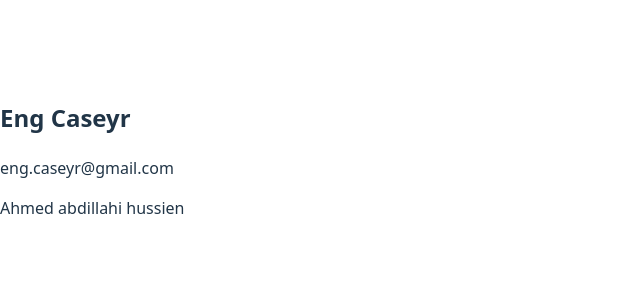
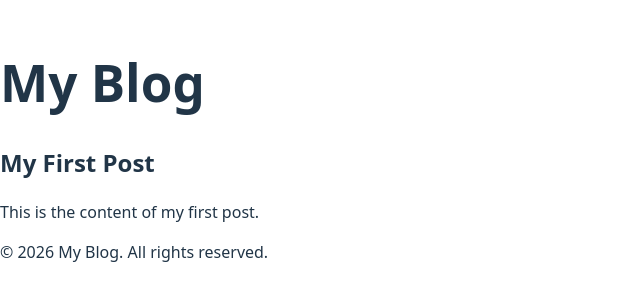
Before and after one commit to Ahmedkaafi7/React-Course, a React (Vite) app: page / in a window 1280 px wide. Shown: the part 250-550 px from the top of the page, without its empty margins (0-640 px from the left). Built offline with nearby package versions, Linux system fonts and the light colour scheme.

Commit message:
Exr2Component&Hierarchy

```diff
--- a/src/App.jsx
+++ b/src/App.jsx
@@ -1,5 +1,6 @@
 import UserCard from "./UserCard";
 import { FullName } from "./UserCard";
+import Blog2 from "./Blog2";
 
 
 function App() {
@@ -7,8 +8,10 @@ function App() {
   return (
     <>
 
-    <UserCard />
-    <  FullName />
+    {/* <UserCard />
+    <  FullName /> */}
+
+    <Blog2 />
      </>
   )
 
--- /dev/null
+++ b/src/Blog2.jsx
@@ -0,0 +1,17 @@
+import Header2 from "./Header2";
+import Post2 from "./Post2";
+import Footer2 from "./Footer2";
+
+const Blog2 = () => {
+  return (
+    <>
+      <Header2 />
+      <main>
+        <Post2 />
+      </main>
+      <Footer2 />
+    </>
+  );
+};
+
+export default Blog2;
--- /dev/null
+++ b/src/Footer2.jsx
@@ -0,0 +1,9 @@
+const Footer2 = () => {
+  return (
+    <footer>
+        <p>&copy; 2026 My Blog. All rights reserved.</p>
+    </footer>
+  );
+};
+
+export default Footer2;
--- /dev/null
+++ b/src/Header2.jsx
@@ -0,0 +1,10 @@
+
+const Header2 = () => {
+  return (
+    <header>
+      <h1>My Blog</h1>
+    </header>
+  );
+};
+
+export default Header2;
--- /dev/null
+++ b/src/Post2.jsx
@@ -0,0 +1,11 @@
+
+const Post2 = () => {
+  return (
+    <article>
+      <h2>My First Post</h2>
+      <p>This is the content of my first post.</p>
+    </article>
+  );
+};
+
+export default Post2;
```
